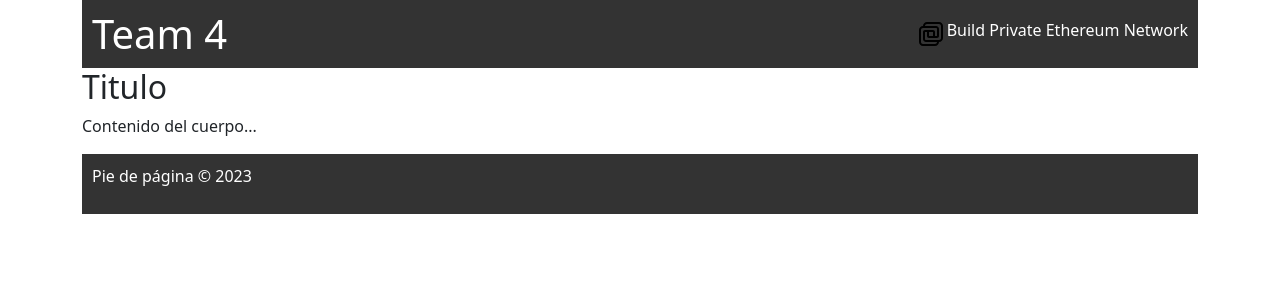
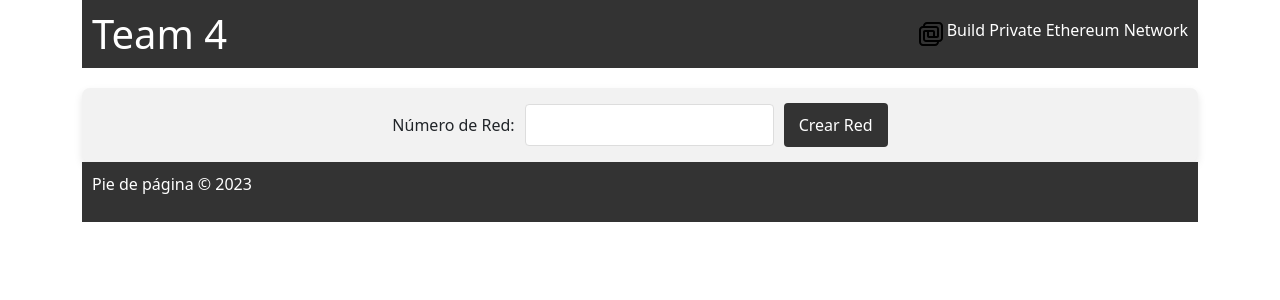
Before and after one commit to willowsenator/EthereumNodeCreator, a React (Vite) app in the folder Front/: page / in a window 1280 px wide. Shown: the top 300 px of the page. Built offline with nearby package versions, Linux system fonts and the light colour scheme.

Commit message:
T05- e creado el formulario en el body,  e puesto el boton y lo e estilizado en style.css

```diff
--- a/Front/src/componentes/Body.jsx
+++ b/Front/src/componentes/Body.jsx
@@ -1,10 +1,32 @@
-import React from 'react';
+import React, { useState } from 'react';
+import './styles.css';
 
 function Body() {
+  const [networkId, setNetworkId] = useState('');
+
+  const handleSubmit = (e) => {
+    e.preventDefault();
+    // Manejar el envío del formulario aquí
+    console.log('Número de Red:', networkId);
+  };
+
   return (
-    <div>
-      <h2>Titulo</h2>
-      <p>Contenido del cuerpo...</p>
+    <div className="body-container">
+      <div className="network-form-container">
+        <form onSubmit={handleSubmit} className="network-form">
+          <div className="form-group">
+            <label htmlFor="networkId">Número de Red:</label>
+            <input
+              type="text"
+              id="networkId"
+              value={networkId}
+              onChange={(e) => setNetworkId(e.target.value)}
+              required
+            />
+          </div>
+          <button type="submit" className="submit-btn">Crear Red</button>
+        </form>
+      </div>
     </div>
   );
 }
--- a/Front/src/componentes/styles.css
+++ b/Front/src/componentes/styles.css
@@ -39,3 +39,47 @@ body {
   padding: 10px;
   margin-top: auto;
 }
+
+/* Estilos para el formulario en el componente Body */
+.network-form-container {
+  margin-top: 20px;
+  display: flex; /* Asegura que los elementos internos estén alineados horizontalmente */
+  justify-content: center; /* Centra el formulario horizontalmente */
+  align-items: center; /* Centra el formulario verticalmente */
+  background-color: #f2f2f2;
+  padding: 15px;
+  border-radius: 8px;
+  box-shadow: 0 4px 8px rgba(0, 0, 0, 0.1);
+}
+
+.network-form {
+  display: flex; /* Alinea horizontalmente los elementos del formulario */
+  align-items: center; /* Alinea verticalmente los elementos del formulario */
+}
+
+.network-form label {
+  margin-right: 10px; /* Espacio entre la etiqueta y el campo de entrada */
+}
+
+.network-form input {
+  width: auto; /* Ancho automático para que no ocupe todo el espacio */
+  padding: 8px;
+  margin-bottom: 0; /* Eliminar el margen inferior */
+  border-radius: 4px;
+  border: 1px solid #ddd;
+  box-sizing: border-box;
+}
+
+.submit-btn {
+  background-color: #333;
+  color: white;
+  padding: 10px 15px;
+  border: none;
+  border-radius: 4px;
+  cursor: pointer;
+  margin-left: 10px; /* Espacio entre el campo de entrada y el botón */
+}
+
+.submit-btn:hover {
+  background-color: #45a049;
+}
```
Also changed, not shown: 1 other file (tests, documents, lock files or other folders). Lines whose indentation alone changed are shown as unchanged.
